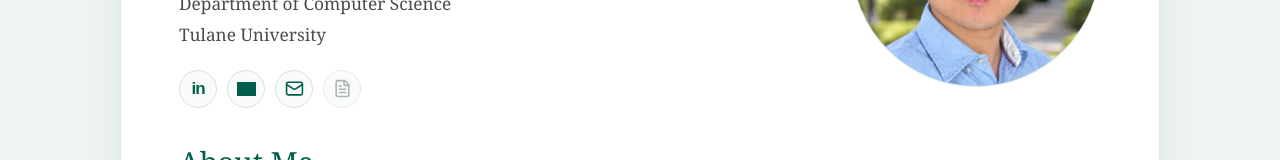
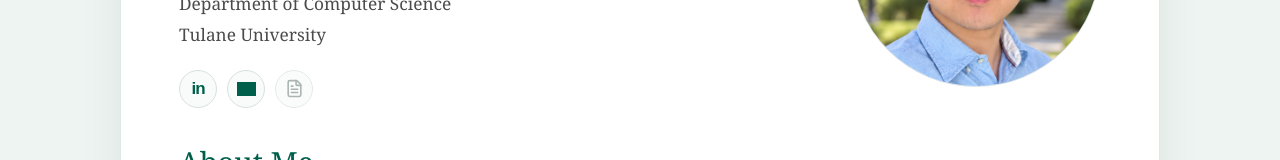
Before and after one commit to Ryan-hub-bit/ryan-hub-bit.github.io, a Next.js app: page / in a window 1280 px wide. Shown: the part 320-480 px from the top of the page. Built offline with nearby package versions, Linux system fonts and the light colour scheme; grey boxes are pictures that could not be loaded.

Commit message:
Remove redundant email icon from profile links

```diff
--- a/app/page.tsx
+++ b/app/page.tsx
@@ -2,7 +2,6 @@ import {
   BookOpenText,
   FileText,
   Handshake,
-  Mail,
   Newspaper,
   UserRound,
 } from "lucide-react";
@@ -158,14 +157,6 @@ export default function Home() {
             >
               <span className="social-icon github-icon" aria-hidden="true" />
             </a>
-            <span
-              className="social-link"
-              role="img"
-              aria-label="Email address listed in biography"
-              title="Email address listed below"
-            >
-              <Mail className="social-icon" aria-hidden="true" />
-            </span>
             <span
               className="social-link social-link-disabled"
               role="img"
```
